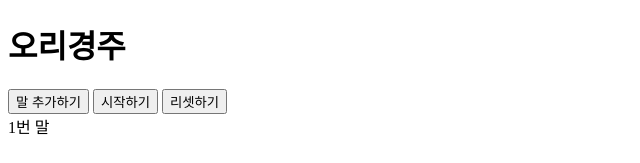
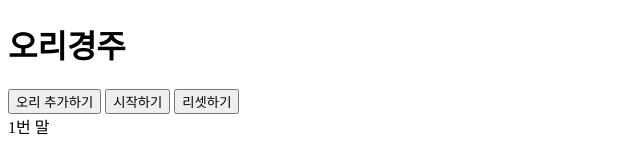
Before and after one commit to piggmme/lucky-ducky, a SvelteKit app: page /race in a window 1280 px wide. Shown: the top 163 px of the page, without its empty margins (0-640 px from the left). Built offline with nearby package versions, Linux system fonts and the light colour scheme.

Commit message:
test: 배포 테스트용

```diff
--- a/src/components/race/Race.svelte
+++ b/src/components/race/Race.svelte
@@ -34,7 +34,7 @@
     duckList = [...duckList, { name: '', id: lastDuck.id + 1, rank: -1 }];
     resetRace();
   }}
-  type="button">말 추가하기</button
+  type="button">오리 추가하기</button
 >
 <button
   on:click={() => {
```
